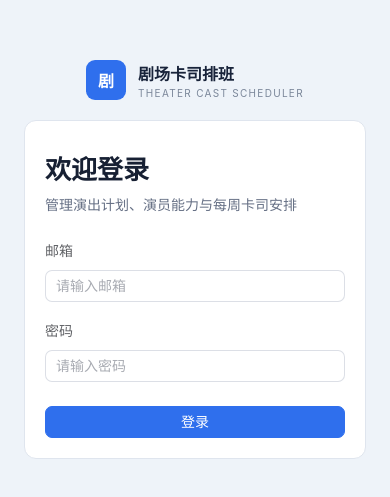
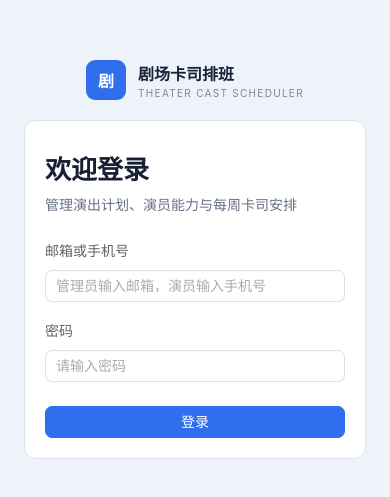
Before and after one commit to disfeng/theater-cast-scheduler, a Vue app in the folder frontend/: page /login in a window 390 px wide. Shown: the part 163-660 px from the top of the page. Built offline with nearby package versions, Linux system fonts and the light colour scheme.

Commit message:
fix: allow actor phone login

```diff
--- a/frontend/src/pages/LoginPage.vue
+++ b/frontend/src/pages/LoginPage.vue
@@ -8,11 +8,11 @@
       <h1>欢迎登录</h1>
       <p>管理演出计划、演员能力与每周卡司安排</p>
       <el-form label-position="top" @submit.prevent="handleLogin">
-        <el-form-item label="邮箱">
-          <el-input v-model="email" aria-label="邮箱" type="email" placeholder="请输入邮箱" />
+        <el-form-item label="邮箱或手机号">
+          <el-input v-model="identifier" aria-label="邮箱或手机号" type="text" autocomplete="username" inputmode="text" placeholder="管理员输入邮箱，演员输入手机号" />
         </el-form-item>
         <el-form-item label="密码">
-          <el-input v-model="password" aria-label="密码" type="password" show-password placeholder="请输入密码" />
+          <el-input v-model="password" aria-label="密码" type="password" autocomplete="current-password" show-password placeholder="请输入密码" />
         </el-form-item>
         <el-alert v-if="error" :title="error" type="error" :closable="false" show-icon role="alert" />
         <el-button type="primary" native-type="submit" class="login-button">登录</el-button>
@@ -27,7 +27,7 @@ import { useRoute, useRouter } from "vue-router";
 import { useAuthStore } from "../auth/store";
 import { apiClient } from "../api/client";
 
-const email = ref("");
+const identifier = ref("");
 const password = ref("");
 const error = ref<string | null>(null);
 
@@ -38,7 +38,7 @@ const authStore = useAuthStore();
 const handleLogin = async () => {
   error.value = null;
   try {
-    const res = await apiClient.login(email.value, password.value);
+    const res = await apiClient.login(identifier.value, password.value);
     authStore.setSession(res.access_token, res.role);
     const home = res.role === "admin" ? "/admin/dashboard" : "/actor/schedule";
     const redirect = typeof route.query.redirect === "string" ? route.query.redirect : "";
```
Also changed, not shown: 2 other files (tests, documents, lock files or other folders).
